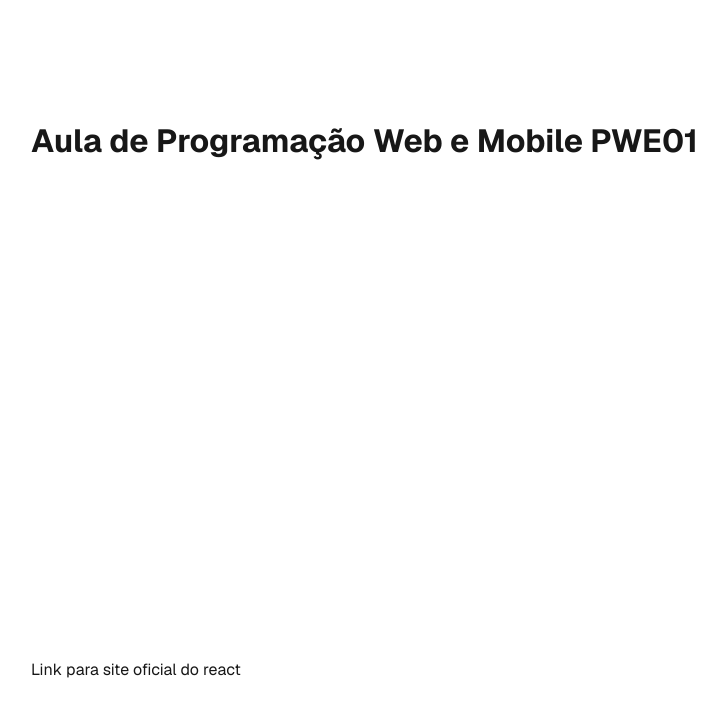
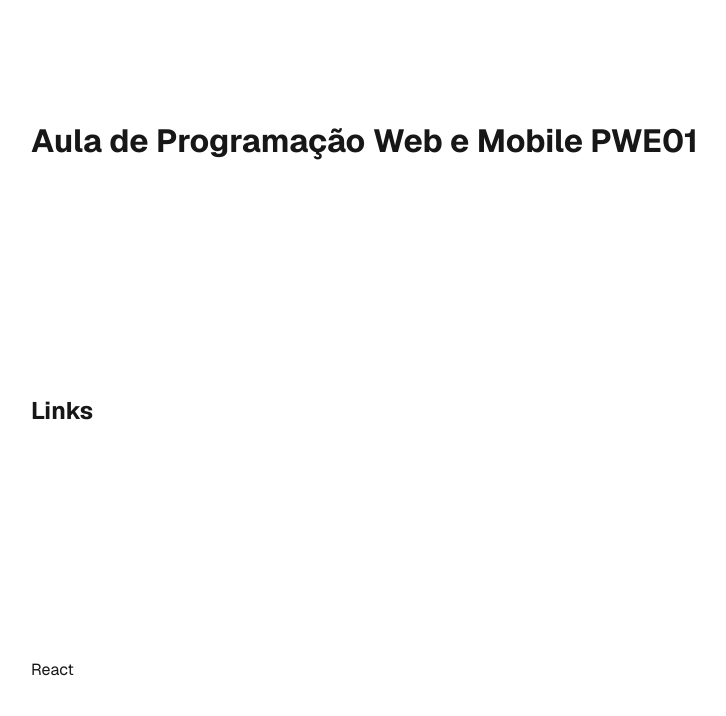
Before and after one commit to Gustavo-Henrique-glitch/programacaowebemobile, a Next.js app in the folder pwe01/: page / in a window 1280 px wide. Shown: the top 716 px of the page, without its empty margins (269-995 px from the left). Built offline with nearby package versions, Linux system fonts and the light colour scheme.

Commit message:
Adição de lista

```diff
--- a/pwe01/app/page.js
+++ b/pwe01/app/page.js
@@ -8,7 +8,10 @@ export default function Home() {
           <h1>
             Aula de Programação Web e Mobile PWE01
           </h1>
-          <a href="https://react.dev/"> Link para site oficial do react</a>
+          <h2>Links</h2>
+          <ul>
+            <l1><a href="https://react.dev/"> React</a></l1>
+          </ul>
 
       </main>
     </div>
```
